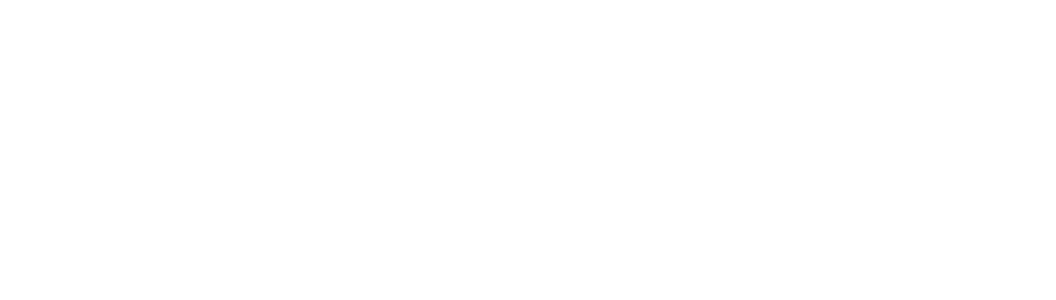
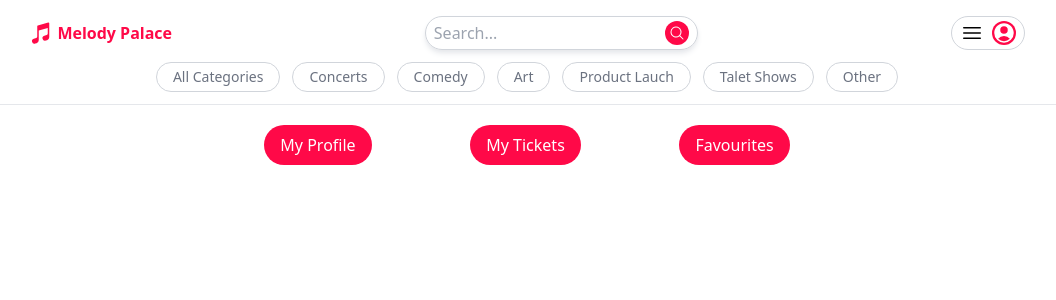
Before and after one commit to Kobia68/Melody-Palace, a React (Vite) app in the folder client-ui/: page /profile in a window 1280 px wide. Before the commit this address had no page. Shown: the top 300 px of the page, without its empty margins (113-1169 px from the left). Built offline with nearby package versions, Linux system fonts and the light colour scheme.

Commit message:
I added the component pages for the user profile and configured their routes

```diff
--- a/client-ui/package.json
+++ b/client-ui/package.json
@@ -26,6 +26,7 @@
     "eslint-plugin-react-refresh": "^0.4.9",
     "globals": "^15.9.0",
     "postcss": "^8.4.41",
+    "prettier": "^3.3.3",
     "tailwindcss": "^3.4.10",
     "vite": "^5.4.1"
   }
--- a/client-ui/src/App.jsx
+++ b/client-ui/src/App.jsx
@@ -1,16 +1,17 @@
-// import { createBrowserRouter, RouterProvider } from "react-router-dom";
-// import * as ReactDOM from "react-dom";
 import * as React from "react";
 import { useState } from "react";
 import "./App.css";
 import { Route, Routes } from "react-router-dom";
 
-// import {Home} from "./Components/Home/Home";
-// import { Signup } from "./Components/Sign/Signup";
+// Component imports
 import { SignIn } from "./Components/Sign/SignIn";
 import { SignUp } from "./Components/Sign/SignUp";
 import { Layout } from "./Components/Layout";
 import { Indexpage } from "./Components/IndexPage/Indexpage";
+import { UserPage } from "./Components/User/UserPage";
+import { Profile } from "./Components/User/Profile";
+import { MyTickets } from "./Components/User/MyTickets";
+import { MyFavourite } from "./Components/User/MyFavourite";
 
 function App() {
   const [count, setCount] = useState(0);
@@ -19,6 +20,10 @@
     <Routes>
       <Route path="/" element={<Layout />}>
         <Route index element={<Indexpage />} />
+        <Route path="/profile" element={<UserPage />}>
+          <Route path="mytickets" element={<MyTickets />} />
+          <Route path="favourite" element={<MyFavourite />} />
+        </Route>
       </Route>
 
       <Route path="/signin" element={<SignIn />} />
--- a/client-ui/src/Components/IndexPage/CardList.jsx
+++ b/client-ui/src/Components/IndexPage/CardList.jsx
@@ -1,4 +1,3 @@
-// src/components/CardList.js
 import React from "react";
 import Card from "./Card";
 
@@ -133,7 +132,7 @@
 
 const CardList = () => {
   return (
-    <div className="grid grid-cols-1 sm:grid-cols-2 md:grid-cols-3 lg:grid-cols-4 gap-6 p-4">
+    <div className="grid grid-cols-1 sm:grid-cols-2 md:grid-cols-3 lg:grid-cols-4 xl:grid-cols-5 2xl:grid-cols-7 gap-6 p-4">
       {cardData.map((card) => (
         <Card
           key={card.id}
--- a/client-ui/src/Components/Navbar/Navbar.jsx
+++ b/client-ui/src/Components/Navbar/Navbar.jsx
@@ -7,6 +7,7 @@
     <div className=" border-b">
       <header className="flex justify-around">
         <a to="/" className="flex items-center gap-1">
+        {/* THE LOGO ICON JSX FROM HEROICONS */}
           <svg
             xmlns="http://www.w3.org/2000/svg"
             viewBox="0 0 24 24"
@@ -23,6 +24,7 @@
         </a>
 
         <div className="flex border border-gray-300 rounded-full py-1 px-2 shadow-md shadow-gray-200">
+          {/* INPUT SEARCH BOX */}
           <input
             type="text"
             name="query"
@@ -30,6 +32,7 @@
             className="focus:outline-none"
           />
           <button className="bg-primary text-white p-1 rounded-full">
+            {/* SEARCH ICON FOR THE SEARCH INPUT */}
             <svg
               xmlns="http://www.w3.org/2000/svg"
               viewBox="0 0 24 24"
@@ -45,7 +48,8 @@
           </button>
         </div>
 
-        <div className="flex gap-3 items-center justify-center">
+{/* SIGN IN AND SIGN UP OPTION LINKS */}
+        {/* <div className="flex gap-3 items-center justify-center">
           <Link to="/signin" className="signin-btn flex items-center">
             <button className="border border-gray-300 rounded-full py-1 px-2 gap-2 font-semibold hover:bg-primary transition-colors duration-200 hover:text-white">
               Sign in
@@ -56,11 +60,11 @@
               Sign up
             </button>
           </Link>
-        </div>
+        </div> */}
 
         {/* This Link and Icons will display only if the user is signin */}
-        {/* <Link
-          to="/signin"
+        <Link
+          to="/profile"
           className="flex border border-gray-300 rounded-full py-1 px-2 gap-2"
         >
           <svg
@@ -89,7 +93,7 @@
               />
             </svg>
           </div>
-        </Link> */}
+        </Link>
       </header>
       <div className="text-sm flex items-center justify-center gap-3 my-3">
         <Link className="category">All Categories</Link>
--- /dev/null
+++ b/client-ui/src/Components/User/MyFavourite.jsx
@@ -0,0 +1,7 @@
+import React from 'react'
+
+export const MyFavourite = () => {
+  return (
+    <div>MyFavourite</div>
+  )
+}
--- /dev/null
+++ b/client-ui/src/Components/User/MyTickets.jsx
@@ -0,0 +1,7 @@
+import React from 'react'
+
+export const MyTickets = () => {
+  return (
+    <div>MyTickets</div>
+  )
+}
--- /dev/null
+++ b/client-ui/src/Components/User/Profile.jsx
@@ -0,0 +1,7 @@
+import React from 'react'
+
+export const Profile = () => {
+  return (
+    <div>Profile</div>
+  )
+}
--- /dev/null
+++ b/client-ui/src/Components/User/ProfileDetails.jsx
@@ -0,0 +1,7 @@
+import React from 'react'
+
+export const ProfileDetails = () => {
+  return (
+    <div>ProfileDetails</div>
+  )
+}
--- /dev/null
+++ b/client-ui/src/Components/User/UserPage.jsx
@@ -0,0 +1,12 @@
+import React from 'react'
+import { Link } from 'react-router-dom'
+
+export const UserPage = () => {
+  return (
+    <div className='flex justify-around pt-5 w-1/2 mx-auto'>
+      <Link className='bg-primary text-white rounded-full px-4 py-2' to='/profile'>My Profile</Link>
+      <Link className='bg-primary text-white rounded-full px-4 py-2' to='mytickets'>My Tickets</Link>
+      <Link className='bg-primary text-white rounded-full px-4 py-2' to='favourite'>Favourites</Link>
+    </div>
+  )
+}
```
Also changed, not shown: client-ui/src/Components/User/ProfileLatout.jsx (added), 1 other file (tests, documents, lock files or other folders).
